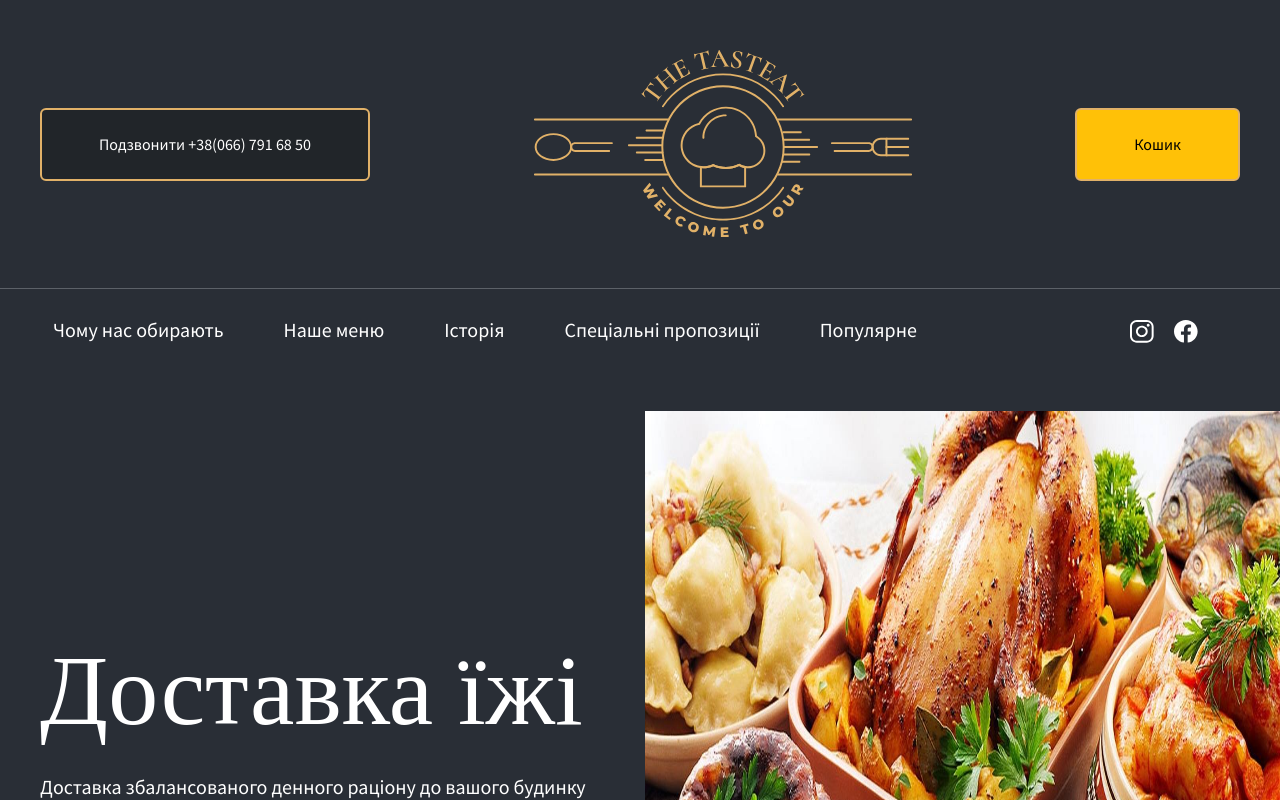
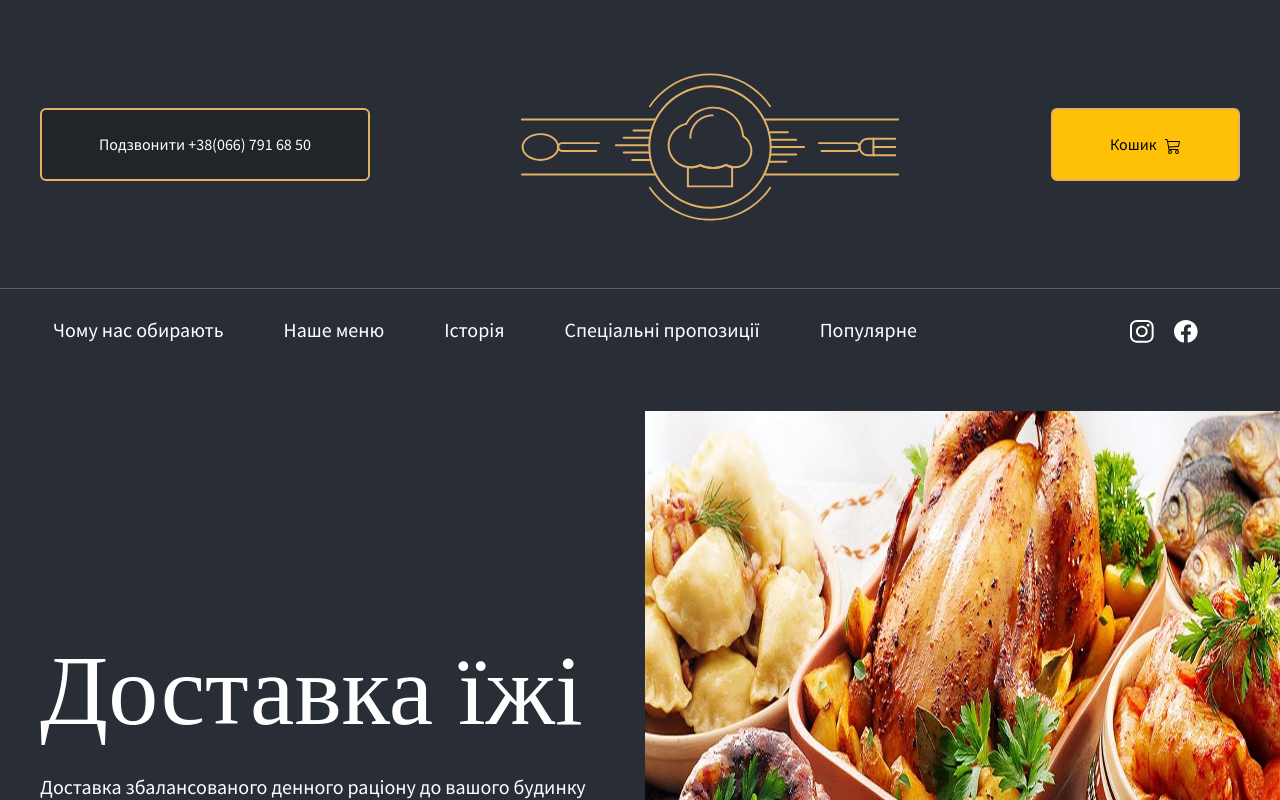
Before and after one commit to DeliveryFood111/food-delivery-front, a Vue app: page / in a window 1280 px wide. Shown: the top 800 px of the page. Built offline with nearby package versions, Linux system fonts and the light colour scheme.

Commit message:
added icon on button,removed text from logo,did cursor pointer,did content on MainScreen on the image bellow 1080px

```diff
--- a/src/components/Header.vue
+++ b/src/components/Header.vue
@@ -7,7 +7,12 @@
         </button>
       </a>
       <img class="img" src="../assets/product-logo.svg">
-      <button class="btn btn-warning" type="button">Кошик</button>
+      <button class="btn btn-warning" type="button">
+        <p class="btn_text">
+          Кошик
+        <img  class="btn_icon" src="../assets/basket-icon.svg">
+        </p>
+      </button>
     </div>
     <Navigation />
   </header>
@@ -43,6 +48,14 @@ export default {
   padding: 20px 57px;
   height: 73px;
   border: 2px solid #e1b168;
+
+  &_text{
+    margin: auto 0;
+  }
+
+  &_icon{
+      margin-left: 5px;
+  }
 }
 
 a {
--- a/src/components/HistoryWithImages.vue
+++ b/src/components/HistoryWithImages.vue
@@ -110,7 +110,7 @@ export default {
     padding-bottom: 20px;
 
     @media screen and (max-width: 1150px) {
-      width: 643px;
+      width: 630px;
       height: 419px;
     }
 
--- a/src/components/MainScreen.vue
+++ b/src/components/MainScreen.vue
@@ -31,8 +31,10 @@ export default {
   padding-left: 40px;
   background: #292E36;
   color: white;
+  position: relative;
 
   @media screen and (max-width: 1085px) {
+    padding-left: unset;
     flex-wrap: wrap;
     justify-content: center;
   }
@@ -46,8 +48,12 @@ export default {
     margin: auto 0;
 
     @media screen and (max-width: 1085px) {
-      margin-bottom: 32px;
       text-align: center;
+      position: absolute;
+      top: 250px;
+    }
+    @media screen and (max-width: 550px){
+      top: 180px;
     }
 
     & > h1 {
--- a/src/components/Navigation.vue
+++ b/src/components/Navigation.vue
@@ -117,6 +117,7 @@ export default {
   color: #ffffff;
 
   &:hover {
+    cursor: pointer;
     color: #e1b168;
   }
 
```
Also changed, not shown: src/assets/basket-icon.svg (added), src/assets/product-logo.svg.
